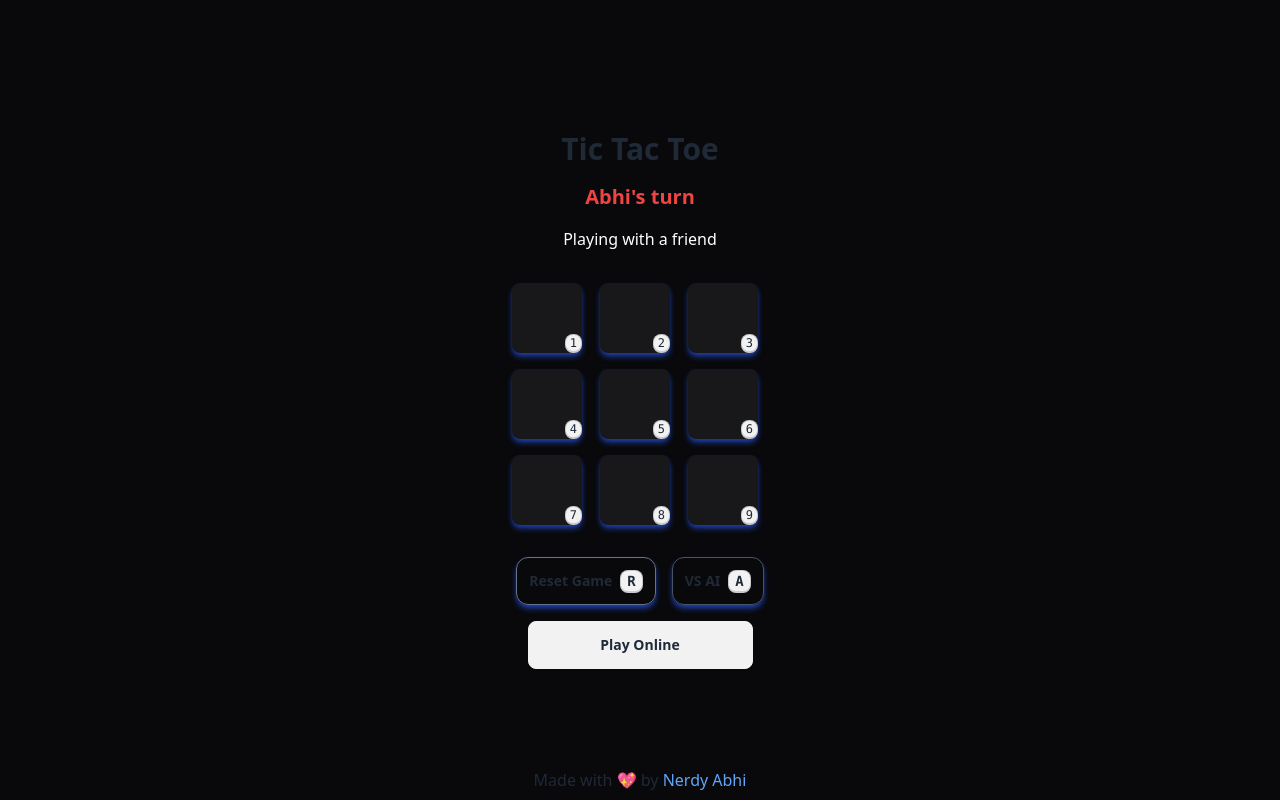
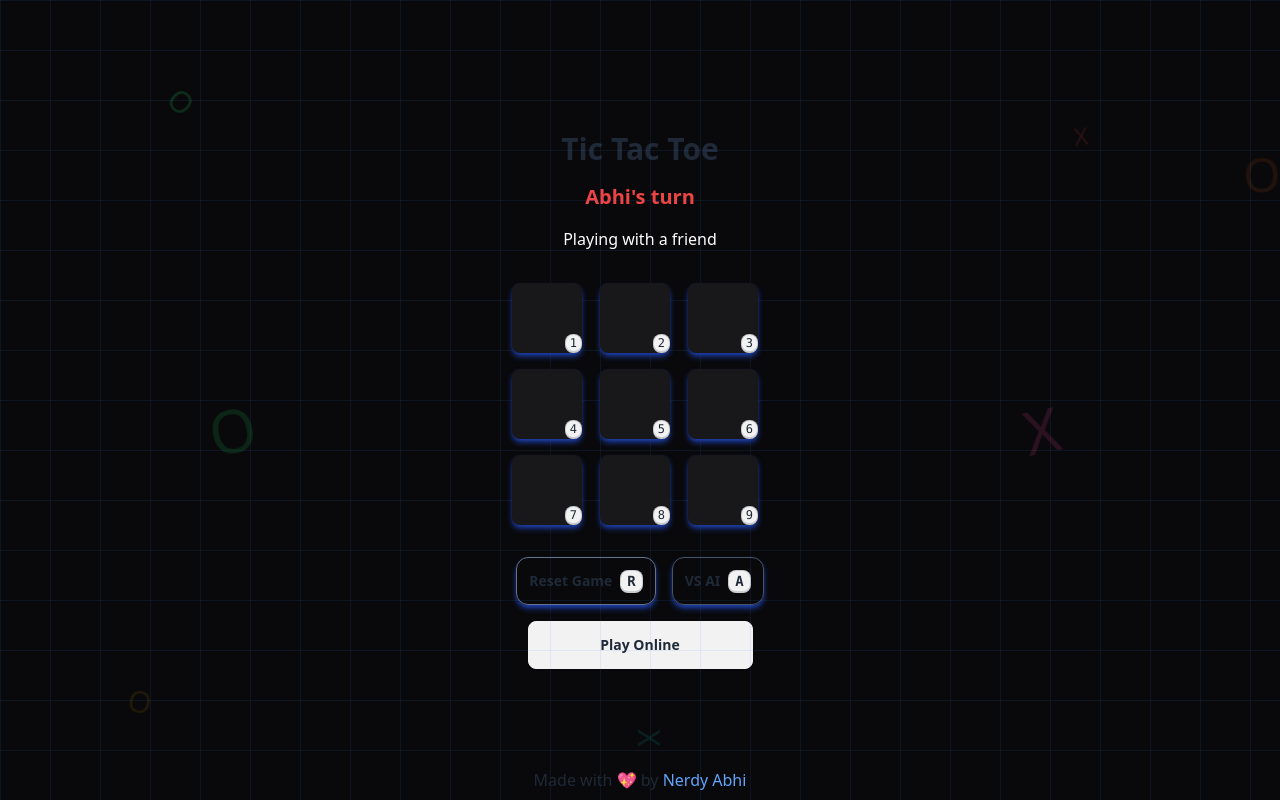
Before and after one commit to nerdyabhi/Tic-Tac-Toe1, a React (Vite) app: page / in a window 1280 px wide. Built offline with nearby package versions, Linux system fonts and the light colour scheme.

Commit message:
UI upgrade

```diff
--- a/src/components/TicTacToe.jsx
+++ b/src/components/TicTacToe.jsx
@@ -127,7 +127,13 @@ const TicTacToe = ()=>{
 
     return (
         <div className='flex flex-col gap-4 items-center justify-center h-[100vh]'>
+            {/* Backgorund*/}
+        <div className="fixed inset-0 bg-[radial-gradient(circle_at_50%_50%,rgba(59,130,246,0),rgba(0,0,0,))] animate-pulse [animation-duration:4s]" />
 
+            {/* Grid Overlay*/}
+        <div className="fixed inset-0 bg-[linear-gradient(to_right,rgba(59,130,246,0.1)_1px,transparent_1px),linear-gradient(to_bottom,rgba(59,130,246,0.1)_1px,transparent_1px)] bg-[size:50px_50px]" />
+
+        {/* Actual Code */}
             <h1 className='text-3xl font-semibold '>Tic Tac Toe</h1>
             <h1 className={`${styleColor} md:text-xl text-lg font-bold`   }>{XTurn?`${players[0]}'s turn`:`${players[1]}'s turn`}</h1>
 
@@ -141,9 +147,19 @@ const TicTacToe = ()=>{
             {Winner && <WinScreen Winner={Winner} resetGame={resetGame}/>}
             {!isPlayOnline && <button className="btn w-[225px]" onClick={playOnlineHanlder} >Play Online</button>}
             <Footer/>
+             {/* Grid markers */}
+             <div className="fixed top-0 left-0 w-full h-full pointer-events-none opacity-20">
+
+                <div className="absolute bottom-[10%] left-[10%] text-3xl text-yellow-500 animate-pulse [animation-delay:-1.5s] rotate-12">O</div>
+                <div className="absolute top-[15%] right-[15%] text-2xl text-red-500 animate-pulse [animation-delay:-2s] -rotate-6">X</div>
+                <div className="absolute bottom-[85%] right-[85%] text-3xl text-green-500 animate-pulse [animation-delay:-2.5s] rotate-45">O</div>
+                <div className="absolute top-[50%] left-[80%] text-6xl text-pink-500 animate-pulse [animation-delay:-3s] -rotate-12">X</div>
+                <div className="absolute top-[50%] right-[80%] text-6xl text-green-500 animate-pulse [animation-delay:-3s] -rotate-12">O</div>
+                <div className="absolute bottom-[75%] right-[0%] text-5xl text-orange-500 animate-pulse [animation-delay:-3.5s] rotate-180">O</div>
+                <div className="absolute top-[90%] left-[50%] text-3xl text-teal-500 animate-pulse [animation-delay:-4s] rotate-90">X</div>
+            </div>
+
         </div>
-
-
     )
 
 
--- a/src/components/WinScreen.jsx
+++ b/src/components/WinScreen.jsx
@@ -1,57 +1,44 @@
-import { Trophy, RefreshCw, RotateCcw, PartyPopper } from 'lucide-react';
+import React from 'react';
+import { Trophy, RefreshCw, RotateCcw } from 'lucide-react';
 
 const WinningGif = ({ Winner }) => {
     const gifSrc = Winner === "Draw"
         ? "https://nerdyabhi.github.io/tic-tac-toe/asset/memeGameDraw.gif"
-        : Winner ==="X"?"https://nerdyabhi.github.io/tic-tac-toe/asset/memeWin.webp":"https://nerdyabhi.github.io/tic-tac-toe/asset/machineWins.webp";
+        : Winner === "X" ? "https://nerdyabhi.github.io/tic-tac-toe/asset/memeWin.webp" : "https://nerdyabhi.github.io/tic-tac-toe/asset/machineWins.webp";
 
     return (
         <img
             src={gifSrc}
             alt="Game Result"
-            className="w-64 h-64 mb-6 rounded-lg shadow-lg transition-all duration-300 hover:scale-105"
+            className="md:w-64 md:h-64 w-32 h-32 mb-6  rounded-lg "
         />
     );
 };
 
 const WinScreen = ({ Winner, resetGame }) => {
     return (
-        <div className="z-10 absolute flex flex-col items-center justify-center h-screen w-screen bg-gray-900 bg-opacity-95">
-            <div className="text-center p-8 bg-gray-800 rounded-xl shadow-2xl backdrop-blur-sm border border-gray-700 flex flex-col items-center gap-4 animate-fadeIn"></div>
-                <div className="flex items-center gap-3">
-                    {Winner === "Draw" ? (
-                        <PartyPopper className="w-12 h-12 text-yellow-400 animate-bounce" />
-                    ) : (
-                        <Trophy className="w-12 h-12 text-yellow-400 animate-pulse" />
-                    )}
-                    <h1 className="text-6xl font-extrabold text-white mb-4">
-                        {Winner === "Draw" ? "It's a Draw!" : `${Winner} Wins! 🏆`}
-                    </h1>
-                </div>
+        <div className="flex flex-col  w-[100vw] h-[100vh] justify-center items-center min-h-screen bg-zinc-900 absolute">
+
+            <div className="relative  flex flex-col items-center text-center space-y-8 p-12 rounded-2xl z-10 bg-slate-900 ">
+
+                {/* Game result announcement */}
+                <h1 className="text-5xl font-bold bg-gradient-to-r from-blue-400 via-white to-blue-400 bg-clip-text text-transparent tracking-wider">
+                    {Winner === "Draw" ? "It's a Draw!" : `${Winner} Wins!`}
+                </h1>
+
+
 
                 <WinningGif Winner={Winner} />
 
-                <p className="text-gray-300 text-xl mb-8 flex items-center gap-2">
-                    Congratulations! What would you like to do next?
-                </p>
-                <div className="flex gap-4 justify-center items-center">
-                    <button
-                        className="px-6 py-3 bg-indigo-600 text-white text-lg font-semibold rounded-lg shadow-lg hover:bg-indigo-700 transition-all transform hover:scale-105 flex items-center gap-2"
-                        onClick={resetGame}
-                    >
-                        <RefreshCw className="w-5 h-5 animate-spin-slow" />
-                        Play Again
-                    </button>
-                    <button
-                        className="px-6 py-3 bg-gray-700 text-white text-lg font-semibold rounded-lg shadow-lg hover:bg-gray-600 transition-all transform hover:scale-105 flex items-center gap-2"
-                        onClick={() => window.location.reload()}
-                    >
-                        <RotateCcw className="w-5 h-5" />
-                        Reset Score
-                    </button>
+                {/* Game control buttons */}
+                <div className="flex gap-6 justify-center items-center">
+                <button className="btn w-[225px] border-2 border-white hover:scale-105 transition-all duration-200" onClick={resetGame} >Play Again</button>
+                <button className="btn w-[225px] border-2 border-white hover:scale-105 transition-all duration-200" onClick={resetGame} >Play Again</button>
+
                 </div>
             </div>
 
+           </div>
     );
 };
 
```
